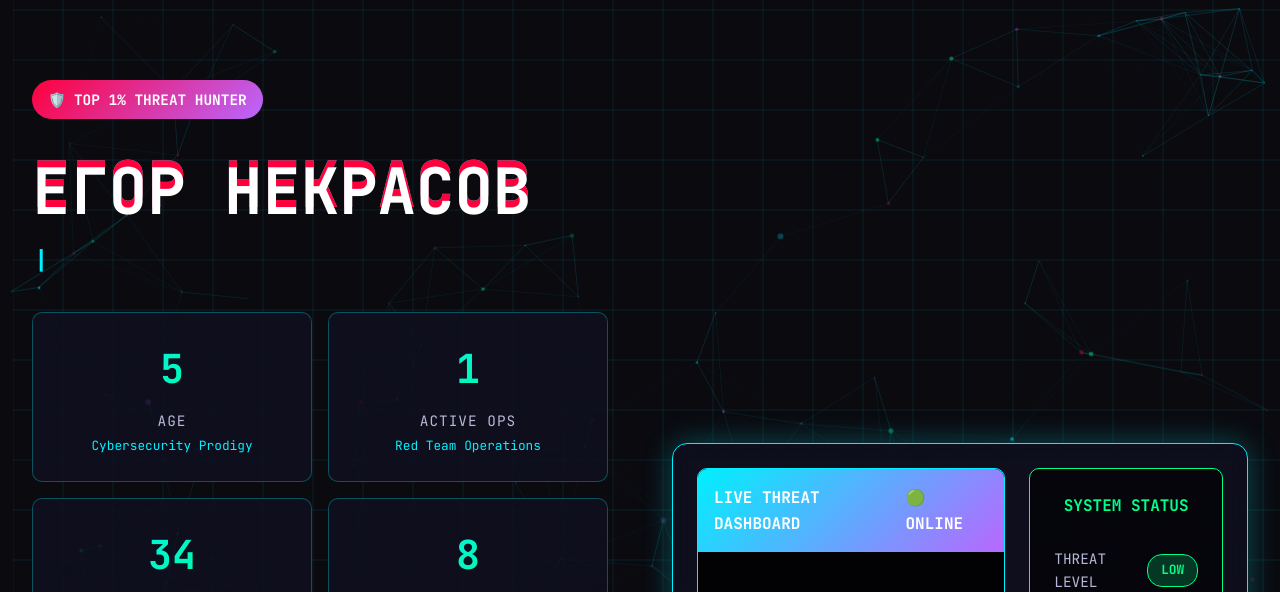
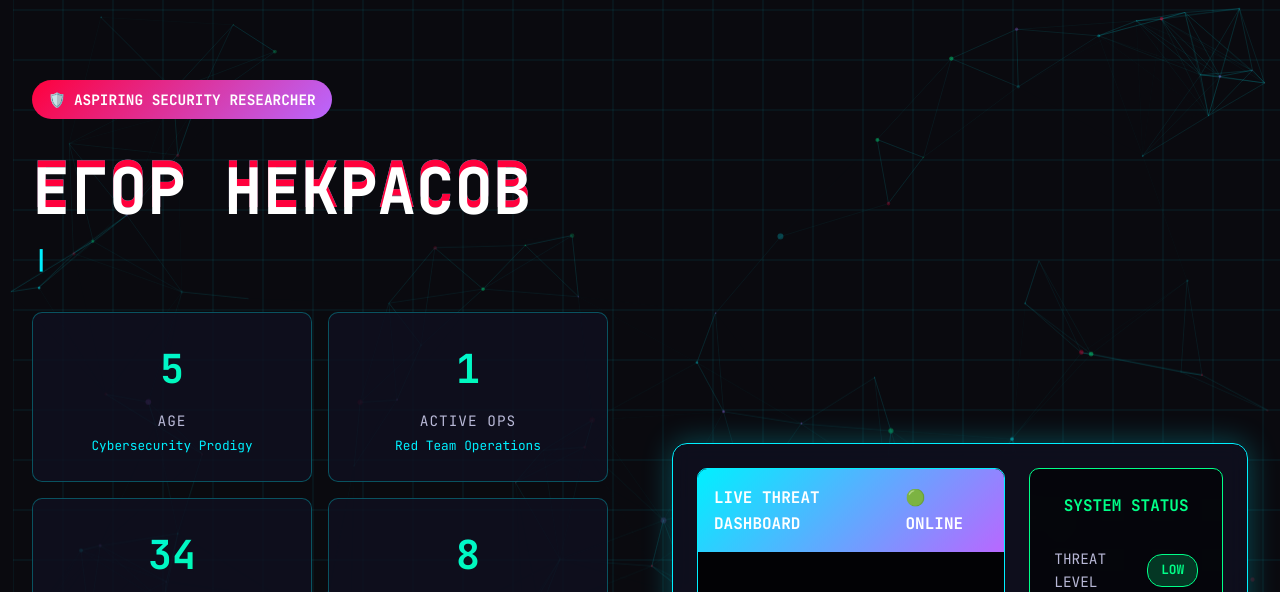
Before and after one commit to fortniteballs111/fortniteballs111.github.io, a website: page index.html in a window 1280 px wide. Shown: the part 153-745 px from the top of the page. Drawn offline with nearby package versions, Linux system fonts and the light colour scheme.

Commit message:
index.html

```diff
--- a/index.html
+++ b/index.html
@@ -124,7 +124,7 @@
             <div class="hero-content">
                 <div class="security-badge">
                     <span class="badge-icon">🛡️</span>
-                    <span class="badge-text">TOP 1% THREAT HUNTER</span>
+                    <span class="badge-text">ASPIRING SECURITY RESEARCHER</span>
                 </div>
 
                 <h1 class="hero-title">
```
